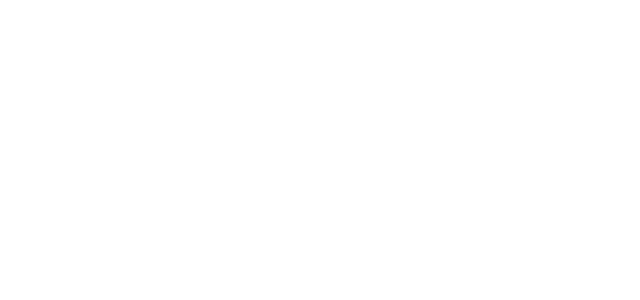
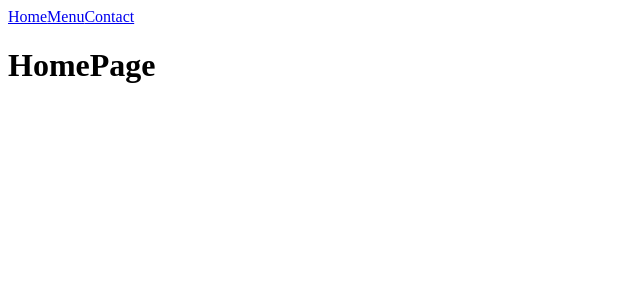
Before and after one commit to kevinisavailable/react-app-learn, a React (Create React App) app: page / in a window 1280 px wide. Shown: the top 300 px of the page, without its empty margins (0-640 px from the left). Built offline with nearby package versions, Linux system fonts and the light colour scheme.

Commit message:
router-dom

```diff
--- a/package.json
+++ b/package.json
@@ -8,6 +8,7 @@
     "@testing-library/user-event": "^13.5.0",
     "react": "^18.2.0",
     "react-dom": "^18.2.0",
+    "react-router-dom": "^6.4.2",
     "react-scripts": "5.0.1",
     "web-vitals": "^2.1.4"
   },
--- a/src/App.js
+++ b/src/App.js
@@ -1,7 +1,22 @@
-
+import React from "react";
+import {BrowserRouter as Router, Routes, Route,Link} from "react-router-dom"
+import Home from "./pages/Home";
+import Menu from "./pages/Menu";
+import Contact from "./pages/Contact";
+import Error from "./pages/Error";
+import Navbar from "./pages/Navbar";
 function App() {
   return (
     <div className="App">
+      <Router>
+        < Navbar />
+        <Routes>
+          <Route path="/" element={<Home />} />
+          <Route path="/menu" element={<Menu />} />
+          <Route path="/contact" element={<Contact />} />
+          <Route path="*" element={< Error />} />
+        </Routes>
+      </Router>
 
     </div>
   )
--- /dev/null
+++ b/src/pages/Contact.js
@@ -0,0 +1,8 @@
+const  Contact = ()=>{
+    return(
+        <div>
+            <h1>Contact</h1>
+        </div>
+    )
+    }
+export default Contact
--- /dev/null
+++ b/src/pages/Error.js
@@ -0,0 +1,8 @@
+const Error = ()=>{
+    return(
+        <div>
+            <h1>Error</h1>
+        </div>
+    )
+    }
+export default Error
--- /dev/null
+++ b/src/pages/Home.js
@@ -0,0 +1,9 @@
+const Home = ()=>{
+return(
+    <div>
+        <h1>HomePage</h1>
+    </div>
+)
+}
+
+export default Home
--- /dev/null
+++ b/src/pages/Menu.js
@@ -0,0 +1,8 @@
+const Menu = ()=>{
+    return(
+        <div>
+            <h1>Menu</h1>
+        </div>
+    )
+    }
+export default Menu
--- /dev/null
+++ b/src/pages/Navbar.js
@@ -0,0 +1,13 @@
+import {Link} from "react-router-dom"
+const Navbar = ()=>{
+    return(
+        <div>
+        <Link to="/">Home</Link>
+        <Link to="/menu">Menu</Link>
+        <Link to="/contact">Contact</Link>
+        </div>
+
+    )
+}
+
+export default Navbar
```
Also changed, not shown: 1 other file (tests, documents, lock files or other folders).
